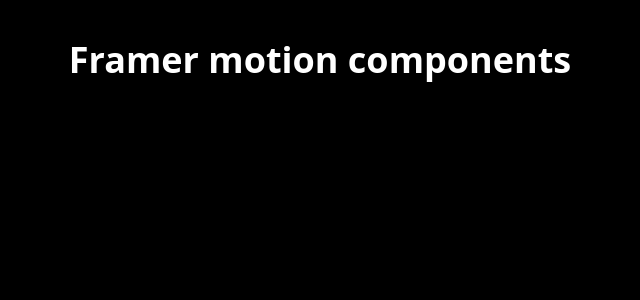
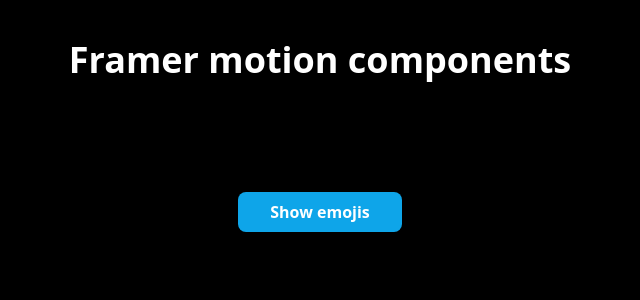
Before and after one commit to Anuj3553/Animation, a React (Vite) app in the folder FramerMotion/animate_transition/: page / in a window 1280 px wide. Shown: the top 300 px of the page, without its empty margins (320-960 px from the left). Built offline with nearby package versions, Linux system fonts and the light colour scheme.

Commit message:
Variants - EmojisAnimation  Completed

```diff
--- a/FramerMotion/animate_transition/src/App.jsx
+++ b/FramerMotion/animate_transition/src/App.jsx
@@ -1,4 +1,5 @@
 import './App.css'
+import EmojisAnimation from './framer-components/EmojisAnimation'
 // import DraggableDiv from './framer-components/DraggableDiv'
 // import GestureButton from './framer-components/GestureButton'
 // import KeyFrames from './framer-components/KeyFrames'
@@ -17,6 +18,7 @@
         {/* <KeyFrames /> */}
         {/* <GestureButton /> */}
         {/* <DraggableDiv /> */}
+        <EmojisAnimation />
       </div>
     </>
   )
--- /dev/null
+++ b/FramerMotion/animate_transition/src/framer-components/EmojisAnimation.jsx
@@ -0,0 +1,62 @@
+import { useState } from "react"
+import { motion } from 'framer-motion'
+
+const variant1 = {
+    "show": {
+        opacity: 1,
+        transition: {
+            when: "beforeChildren",
+            staggerChildren: 0.1
+        }
+    },
+    "hide": {
+        opacity: 0,
+        transition: {
+            when: "afterChildren",
+        }
+    }
+}
+
+const variant2 = {
+    "show": {
+        opacity: 1,
+        y: 0
+    },
+    "hide": {
+        opacity: 0,
+        y: -10
+    }
+}
+
+const EmojisAnimation = () => {
+    const [showEmojis, setShowEmojis] = useState(false)
+    return (
+        <div>
+            <motion.div
+                animate={showEmojis ? "show" : "hide"}
+                className="mt-10 flex flex-col space-y-6 justify-center items-center">
+                <motion.div
+                    variants={variant1}
+                    className="flex items-center rounded-full p-4 justify-evenly w-64 text-3xl h-12 bg-white">
+                    {/* some emojis */}
+                    <motion.span
+                        variants={variant2}
+                        className="bg-transparent">👍</motion.span>
+                    <motion.span
+                        variants={variant2} className="bg-transparent">😂</motion.span>
+                    <motion.span
+                        variants={variant2} className="bg-transparent">❤️</motion.span>
+                    <motion.span
+                        variants={variant2} className="bg-transparent">👏</motion.span>
+                    <motion.span
+                        variants={variant2} className="bg-transparent">😭</motion.span>
+                </motion.div>
+                <button
+                    onClick={() => setShowEmojis(!showEmojis)}
+                    className="bg-sky-500 text-white font-bold py-2 px-8 rounded-lg cursor-pointer">{!showEmojis ? "Show emojis" : "Hide emojis"}</button>
+            </motion.div>
+        </div>
+    )
+}
+
+export default EmojisAnimation
```
